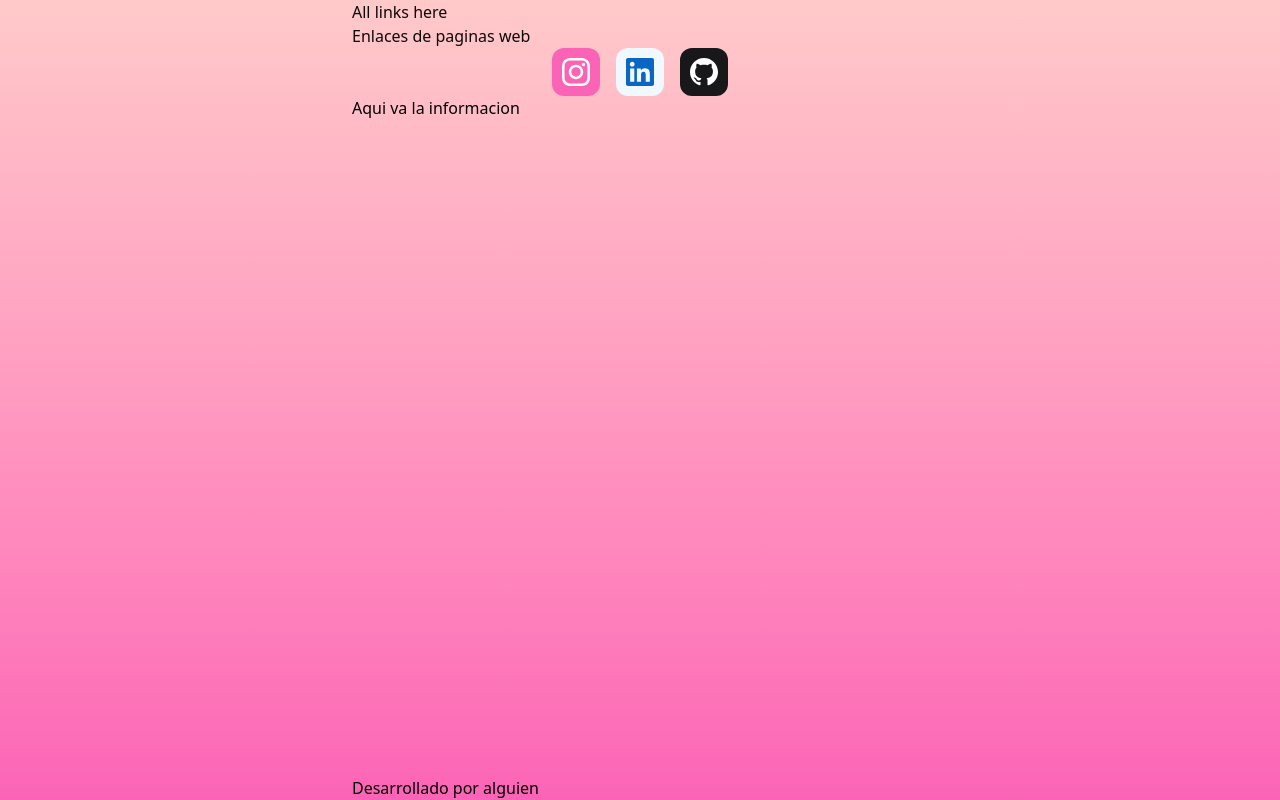
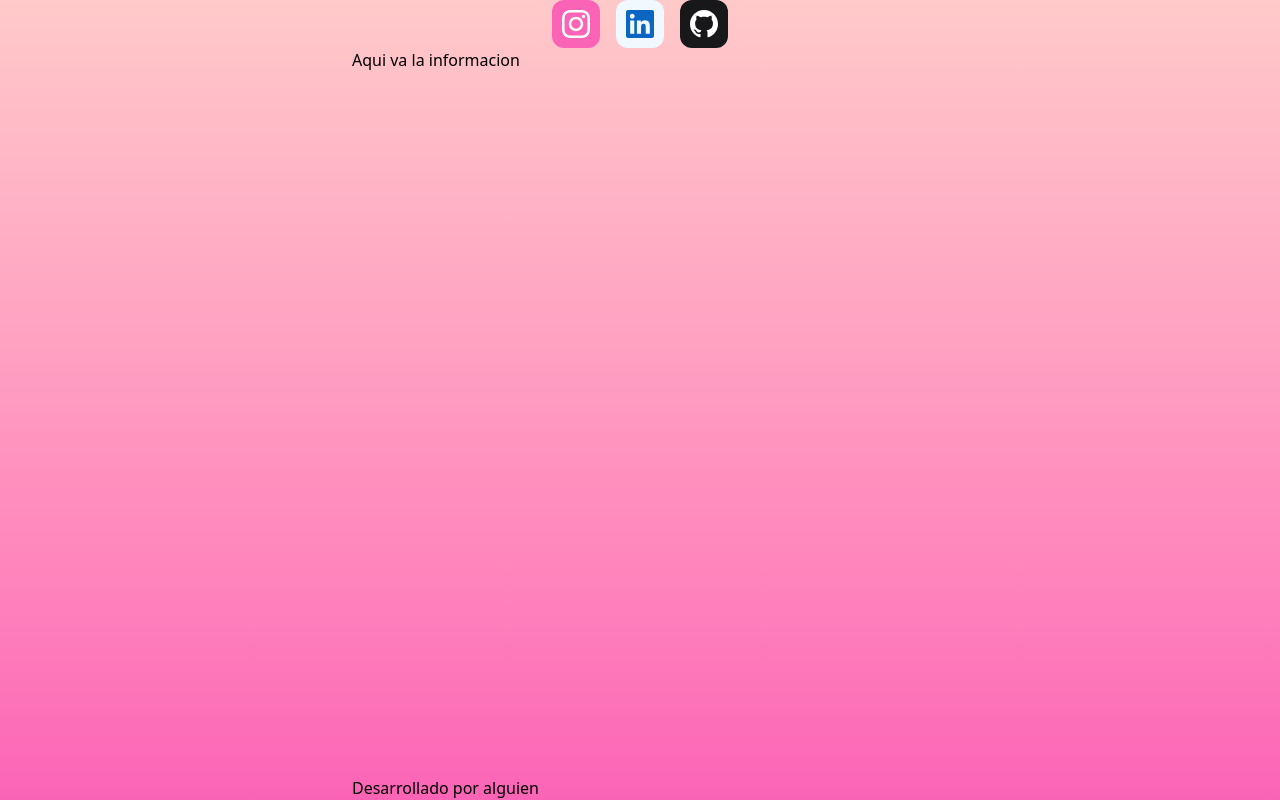
Before and after one commit to BryanGordon/web-links, a plain HTML site: page index.html in a window 1280 px wide. Drawn offline with nearby package versions, Linux system fonts and the light colour scheme.

Commit message:
Delete unused code

```diff
--- a/index.html
+++ b/index.html
@@ -9,8 +9,6 @@
 <body class="bg-gradient-to-b from-red-200 to-pink-400 flex flex-col max-w-xl mx-auto border-black min-h-dvh">
 
   <header class="text-stone-950">
-    <h1>All links here</h1>
-    <p>Enlaces de paginas web</p>
 
     <section class="flex gap-4 justify-center">
     <a class="bg-pink-400 p-2 flex size-12 items-center justify-center rounded-xl hover:scale-105 transition-transform" href="https://instagram.com" target="_blank" aria-label="Instagram" title="Ir a Instagram">
```
